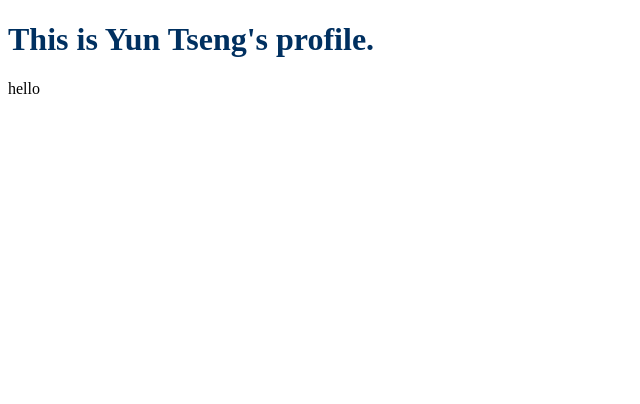
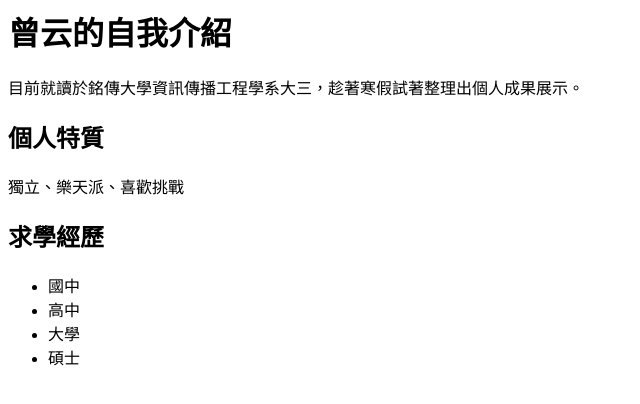
Before and after one commit to iamsherry000/iamsherry000.github.io, a plain HTML site: page index.html in a window 1280 px wide. Shown: the whole page, without its empty margins (0-640 px from the left). Drawn offline with Linux system fonts and the light colour scheme.

Commit message:
Update index.html

```diff
--- a/index.html
+++ b/index.html
@@ -1,11 +1,22 @@
-<!DOCTYPE html>
-<html>
+<!DICTYPE html>
+<html lang ="zh-TW">
     <head>
-        <title> Yun Tseng </title>
-        <style>h1{color: #003060;}</style>
+      <meta charset = "utf-8">
+      <title> Yun Tseng </title>
     </head>
     <body>
-        <h1> This is Yun Tseng's profile. </h1>
-        <p>hello</p>
+      <h1> 曾云的自我介紹 </h1>
+      <p>目前就讀於銘傳大學資訊傳播工程學系大三，趁著寒假試著整理出個人成果展示。</p>
+      <h2>個人特質</h2>
+        <p>獨立、樂天派、喜歡挑戰</p>
+      <h2>求學經歷</h2>
+      <p>
+        <ul>
+            <li>國中</li>
+            <li>高中</li>
+            <li>大學</li>
+            <li>碩士</li>
+          </ul>
+      </p>
     </body>
 </html>
```
